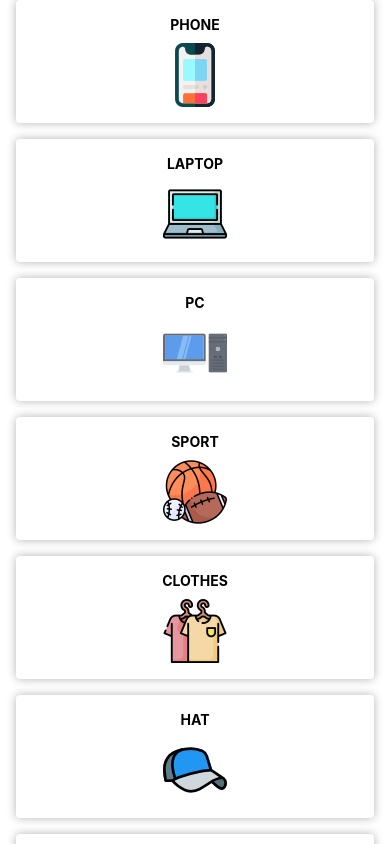
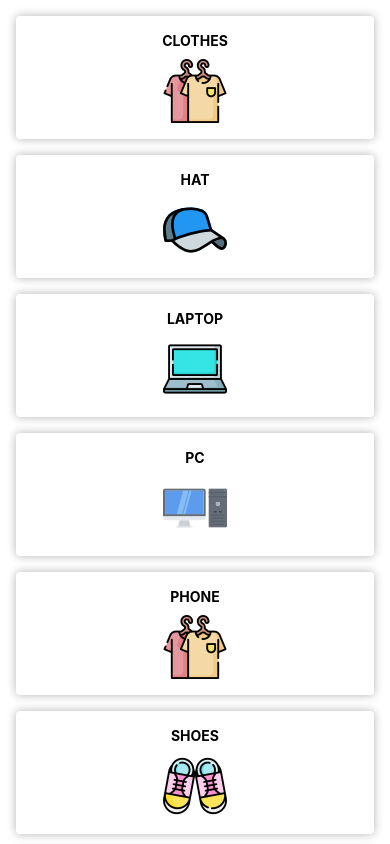
Before and after one commit to Long-Pro/ShoppeApp, a React Native app: screen / in a window 390 px wide. Shown: the top 844 px of the page. Built offline with nearby package versions, Linux system fonts and the light colour scheme.

Commit message:
flatList

```diff
--- a/App.js
+++ b/App.js
@@ -1,20 +1,27 @@
-import React from 'react';
-import { StyleSheet, Text, View,ScrollView } from 'react-native';
+import React,{useState} from 'react';
+import { StyleSheet, Text, View,ScrollView ,FlatList} from 'react-native';
 import Category from './components/Category';
 export default function App() {
+  const [categories,setCategories]=useState(
+    [
+      { id:1, name:'clothes',imageLink: require('./assets/clothes.png') },
+      { id:2, name:'hat',imageLink: require('./assets/hat.png') },
+      { id:3, name:'laptop',imageLink: require('./assets/laptop.png') },
+      { id:4, name:'pc',imageLink: require('./assets/pc.png') },
+      { id:5, name:'phone',imageLink: require('./assets/clothes.png') },
+      { id:6, name:'shoes',imageLink: require('./assets/shoes.png') },
+      { id:7, name:'sport',imageLink: require('./assets/sport.png') },
+      { id:8, name:'watch',imageLink: require('./assets/watch.png') }
+    ]
+  )
   return (
-    <View style={styles.container}>
-      <ScrollView>
-        <Category title='Phone' />
-        <Category title='Laptop' />
-        <Category title='PC' />
-        <Category title='Sport' />
-        <Category title='Clothes' />
-        <Category title='Hat' />
-        <Category title='Shoes' />
-        <Category title='Watch' />
-      </ScrollView>
-    </View>
+
+      <FlatList
+        contentContainerStyle={{padding:16}}
+        data={categories}
+        renderItem={({item}) => <Category category={item} />}
+      />
+
   );
 }
 
--- a/components/Category.js
+++ b/components/Category.js
@@ -1,43 +1,15 @@
 import React from "react";
 import { View, Text,Image,StyleSheet } from "react-native";
-const category ={
-  clothes:{
-    imageLink: require('../assets/clothes.png')
-  },
-  hat:{
-    imageLink: require('../assets/hat.png')
-  },
-  laptop:{
-    imageLink: require('../assets/laptop.png')
-  },
-  pc:{
-    imageLink: require('../assets/pc.png')
-  },
-  shoes:{
-    imageLink: require('../assets/shoes.png')
-  },
-  phone:{
-    imageLink: require('../assets/phone.png')
-  },
-  watch:{
-    imageLink: require('../assets/watch.png')
-  },
-  sport:{
-    imageLink: require('../assets/sport.png')
-  },
-}
-export default function Category(props){
-  let imageName=props.title.toLowerCase()
-  console.log(imageName)
+export default function Category({category}){
   return (
     <View style={styles.container}>
       <Text
         style={styles.title}
       >
-        {props.title}
+        {category.name}
       </Text>
       <Image
-        source={category[imageName].imageLink}
+        source={category.imageLink}
         style={styles.image}
       />
     </View>
@@ -61,8 +33,8 @@ const styles=StyleSheet.create({
     //borderWidth:1
     //backgroundColor:'blue'
 
-    marginLeft:16,
-    marginRight:16,
+    // marginLeft:16,
+    // marginRight:16,
   },
   image:{
     width:64,
```
Also changed, not shown: assets/favicon.png (deleted).
